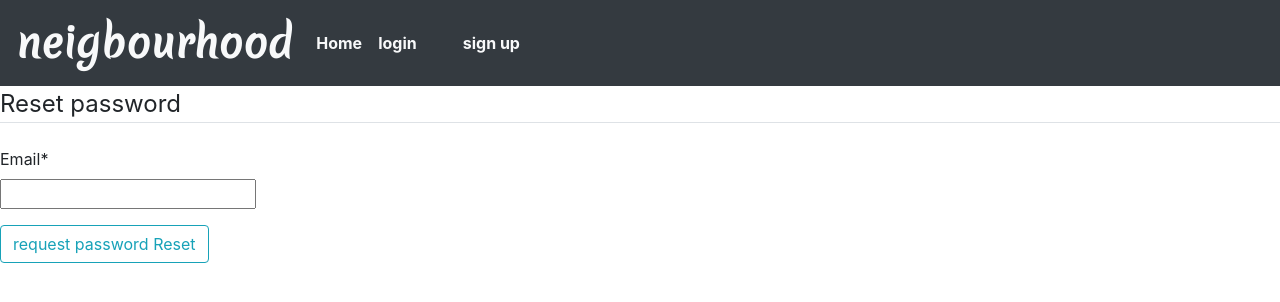
After one commit to kiplangat01/New-Neighborhood, a Django app: page /password-reset/ in a window 1280 px wide. The commit adds this page. Shown: the top 302 px of the page. Run offline with Django 4.2, Linux system fonts and the light colour scheme; some libraries are stand-ins or nearby versions.

Commit message:
ft:password rest functinality

```diff
--- a/Mainapp/templates/main/base.html
+++ b/Mainapp/templates/main/base.html
@@ -8,7 +8,7 @@
     <meta charset="UTF-8">
     <meta http-equiv="X-UA-Compatible" content="IE=edge">
     <meta name="viewport" content="width=device-width, initial-scale=1.0">
-    <title>Ratings</title>
+    <title>NeigbourHood</title>
     <meta charset="utf-8">
     <link rel="stylesheet" href="https://cdnjs.cloudflare.com/ajax/libs/font-awesome/6.0.0/css/all.min.css" />
     <link href='https://fonts.googleapis.com/css?family=Merienda' rel='stylesheet'>
--- /dev/null
+++ b/Mainapp/templates/main/password_reset.html
@@ -0,0 +1,21 @@
+{% extends "main/base.html" %}
+{% load crispy_forms_tags %}
+{% block content %}
+
+<div class="content_section">
+    <form action="" method="POST">
+        {% csrf_token %}
+        <fieldset class="form-group">
+             <legend class="border-bottom mb-4">
+                  Reset password
+             </legend>
+             {{ form|crispy }}
+        </fieldset>
+        <div class="form-group">
+           <button class="btn btn-outline-info" type="submit">request password Reset</button>
+        </div>
+    </form>
+
+</div>
+
+{% endblock content %}
--- a/Mainapp/urls.py
+++ b/Mainapp/urls.py
@@ -1,5 +1,6 @@
 from . import views
-from django.urls import path
+from django.urls import path, include
+from django.contrib.auth import views as auth_views
 
 
 urlpatterns = [
@@ -14,5 +15,18 @@ urlpatterns = [
     path('neigbourhood/', views.neighborhoods, name='neigbourhood'),
     path('new/<str:name>', views.new_neighborhood, name='new'),
     path('hoods/<str:name>', views.self_neigbourhood, name='hood'),
-    path('create/', views.create_neighbourhood, name='create')
+    path('create/', views.create_neighbourhood, name='create'),
+    # password recovery
+    path('password-reset/',
+    auth_views.PasswordResetView.as_view(template_name='main/password_reset.html'),
+    name='password_reset'),
+    path('password-reset/done/',
+    auth_views.PasswordResetDoneView.as_view(template_name='main/password_reset_done.html'),
+    name='password_reset_done'),
+    path('password-reset-confirm/<uidb64>/<token>',
+    auth_views.PasswordResetConfirmView.as_view(template_name='main/password_reset_confirm.html'),
+    name='password_reset_confirm'),
+     path('password-reset-complete/',
+    auth_views.PasswordResetCompleteView.as_view(template_name='main/password_reset_complete.html'),
+    name='password_reset_complete'),
 ]
```
Also changed, not shown: Mainapp/templates/main/password_reset_complete.html (added, +11 -0 lines), Mainapp/templates/main/password_reset_confirm.html (added, +21 -0 lines), Mainapp/templates/main/password_reset_done.html (added, +9 -0 lines), Mainapp/templates/main/user.html (+7 -2 lines), db.sqlite3.
